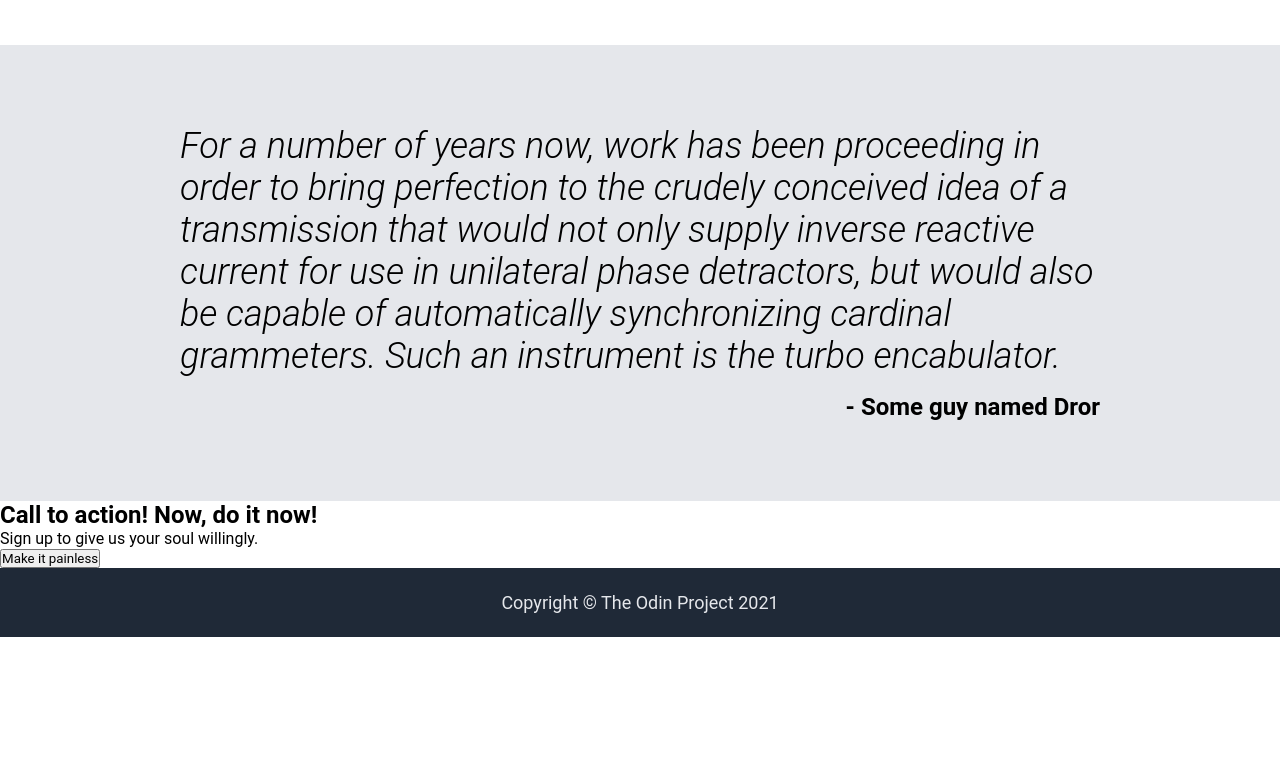
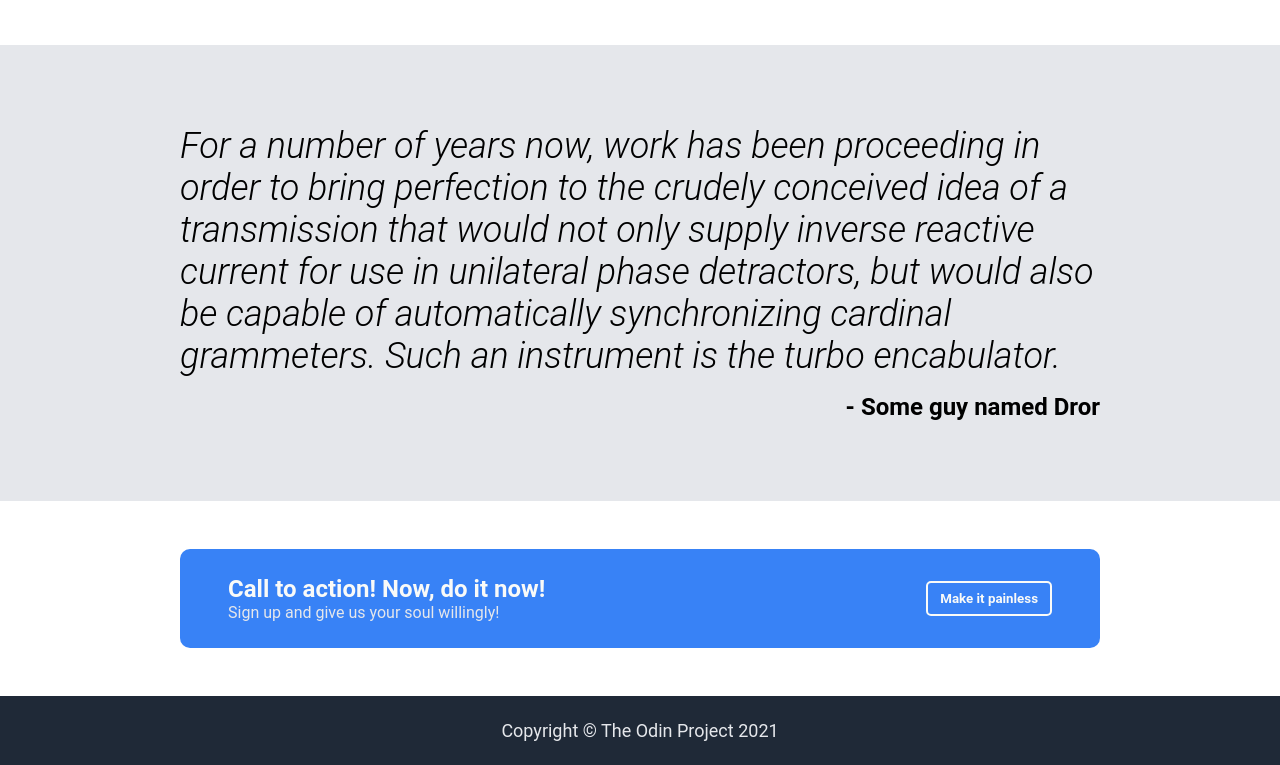
Before and after one commit to sadpigeon27/odin-landing-page, a plain HTML site: page index.html in a window 1280 px wide. Shown: the part 826-1591 px from the top of the page. Before the commit the page ends 1463 px from the top, so only its background shows below. Drawn offline with Linux system fonts and the light colour scheme.

Commit message:
complete action-card section

```diff
--- a/index.html
+++ b/index.html
@@ -70,8 +70,10 @@
 
         <div class="action">
             <div class="action-card">
-                <h2>Call to action! Now, do it now!</h2>
-                <p>Sign up to give us your soul willingly.</p>
+                <div class="action-card-text">
+                    <h2>Call to action! Now, do it now!</h2>
+                    <p>Sign up and give us your soul willingly!</p>
+                </div>
                 <button>Make it painless</button>
             </div>
         </div>
--- a/style.css
+++ b/style.css
@@ -120,6 +120,36 @@ body {
     padding-top: 16px;
 }
 
+.action {
+    padding: 48px 180px;
+}
+
+.action-card {
+    background-color: #3882f6;
+    border-radius: 10px;
+    padding: 26px 48px;
+    display: flex;
+    justify-content: space-between;
+    align-items: center;
+}
+
+.action-card-text {
+    color:#e5e7eb
+}
+
+.action-card-text h2 {
+    color: #f9faf8;
+}
+
+.action-card button {
+    color: #f9faf8;
+    font-weight: bold;
+    background-color: #3882f6;
+    border-radius: 5px;
+    border: 2px solid #f9faf8;
+    padding: 8px 12px;
+}
+
 .footer {
     color: #e5e7eb;
     font-size: 18px;
```
